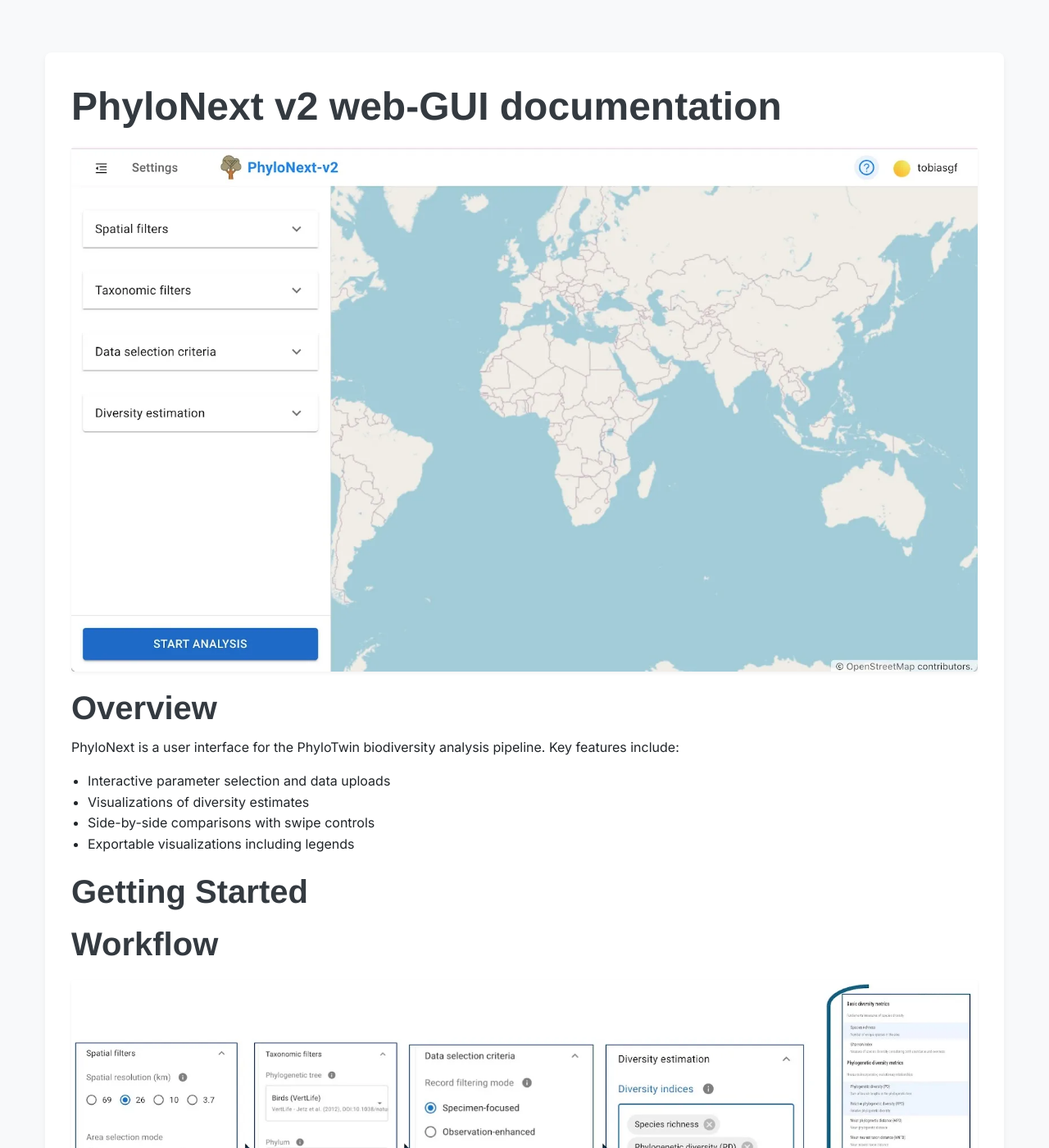
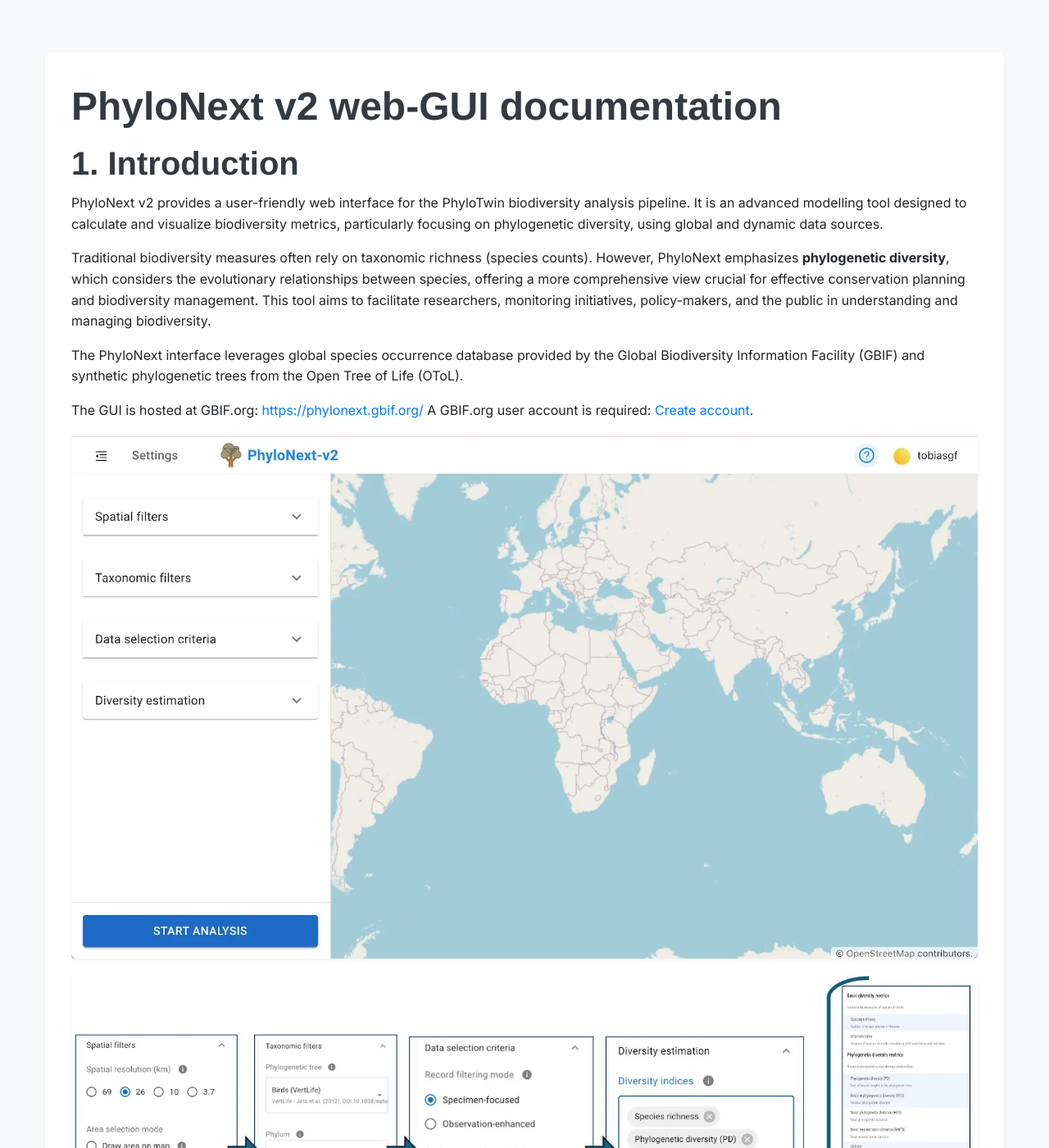
Before and after one commit to thomasstjerne/phylotwin_react, a Jekyll site: the page built from docs/index.md, in a window 1280 px wide and 1400 px high. Shown: the whole window at 82% size. Built offline with Jekyll 4.4.1, drawn with Linux system fonts in a browser that asks for light colours; nearby versions of some CDN libraries.

Commit message:
docs readme - add intro

```diff
--- a/docs/index.md
+++ b/docs/index.md
@@ -6,20 +6,19 @@
 
 # PhyloNext v2 web-GUI documentation
 
-![PhyloTwin React UI screenshot]({{ site.baseurl }}/images/MainUI.webp)
+## 1. Introduction
 
-## Overview
+PhyloNext v2 provides a user-friendly web interface for the PhyloTwin biodiversity analysis pipeline. It is an advanced modelling tool designed to calculate and visualize biodiversity metrics, particularly focusing on phylogenetic diversity, using global and dynamic data sources.
 
-PhyloNext is a user interface for the PhyloTwin biodiversity analysis pipeline. Key features include:
+Traditional biodiversity measures often rely on taxonomic richness (species counts). However, PhyloNext emphasizes **phylogenetic diversity**, which considers the evolutionary relationships between species, offering a more comprehensive view crucial for effective conservation planning and biodiversity management. This tool aims to facilitate researchers, monitoring initiatives, policy-makers, and the public in understanding and managing biodiversity.
 
-* Interactive parameter selection and data uploads
-* Visualizations of diversity estimates
-* Side-by-side comparisons with swipe controls
-* Exportable visualizations including legends
+The PhyloNext interface leverages global species occurrence database provided by the Global Biodiversity Information Facility (GBIF) and synthetic phylogenetic trees from the Open Tree of Life (OToL).
 
-## Getting Started
+The GUI is hosted at GBIF.org: [https://phylonext.gbif.org/](https://phylonext.gbif.org/)
+A GBIF.org user account is required: [Create account](https://www.gbif.org/user/profile).
 
-## Workflow
+![PhyloNext React UI screenshot]({{ site.baseurl }}/images/MainUI.webp)
+
 
 ![System workflow diagram]({{ site.baseurl }}/images/Workflow.webp)
 
```
